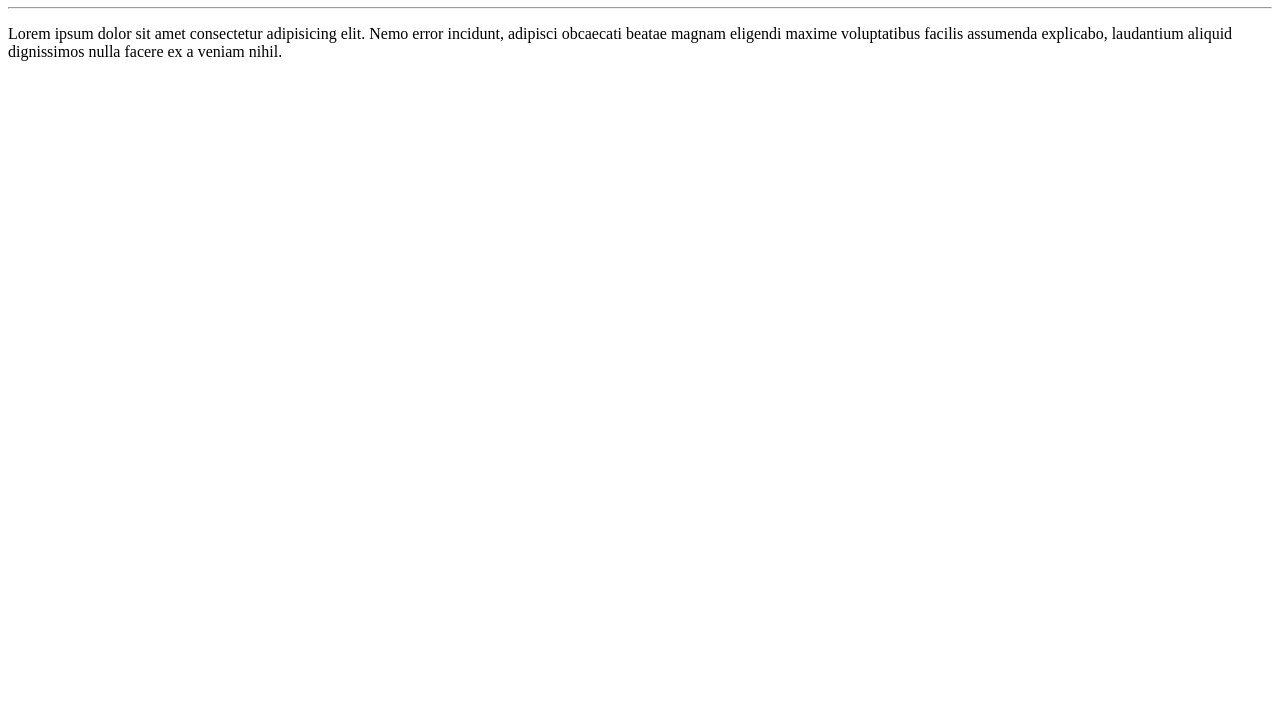
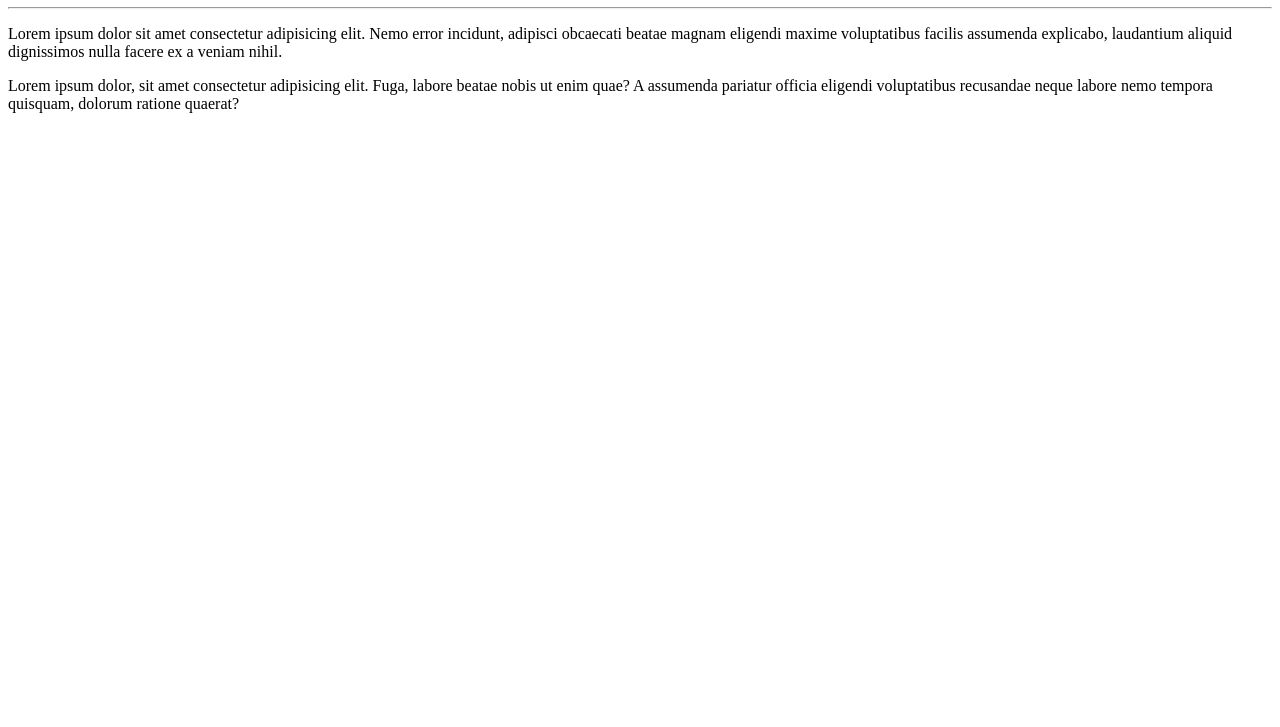
Before and after one commit to Leirbag1209/Ola-Mundo, a plain HTML site: page site-exemplo/index.html in a window 1280 px wide. Shown: the part 73-800 px from the top of the page. Drawn offline with Linux system fonts and the light colour scheme.

Commit message:
mais paragrafo

```diff
--- a/site-exemplo/index.html
+++ b/site-exemplo/index.html
@@ -9,5 +9,6 @@
     <h1>Ola Mundo</h1>
    <hr>
     <p>Lorem ipsum dolor sit amet consectetur adipisicing elit. Nemo error incidunt, adipisci obcaecati beatae magnam eligendi maxime voluptatibus facilis assumenda explicabo, laudantium aliquid dignissimos nulla facere ex a veniam nihil.</p>
+    <p>Lorem ipsum dolor, sit amet consectetur adipisicing elit. Fuga, labore beatae nobis ut enim quae? A assumenda pariatur officia eligendi voluptatibus recusandae neque labore nemo tempora quisquam, dolorum ratione quaerat?</p>
 </body>
 </html>
```
